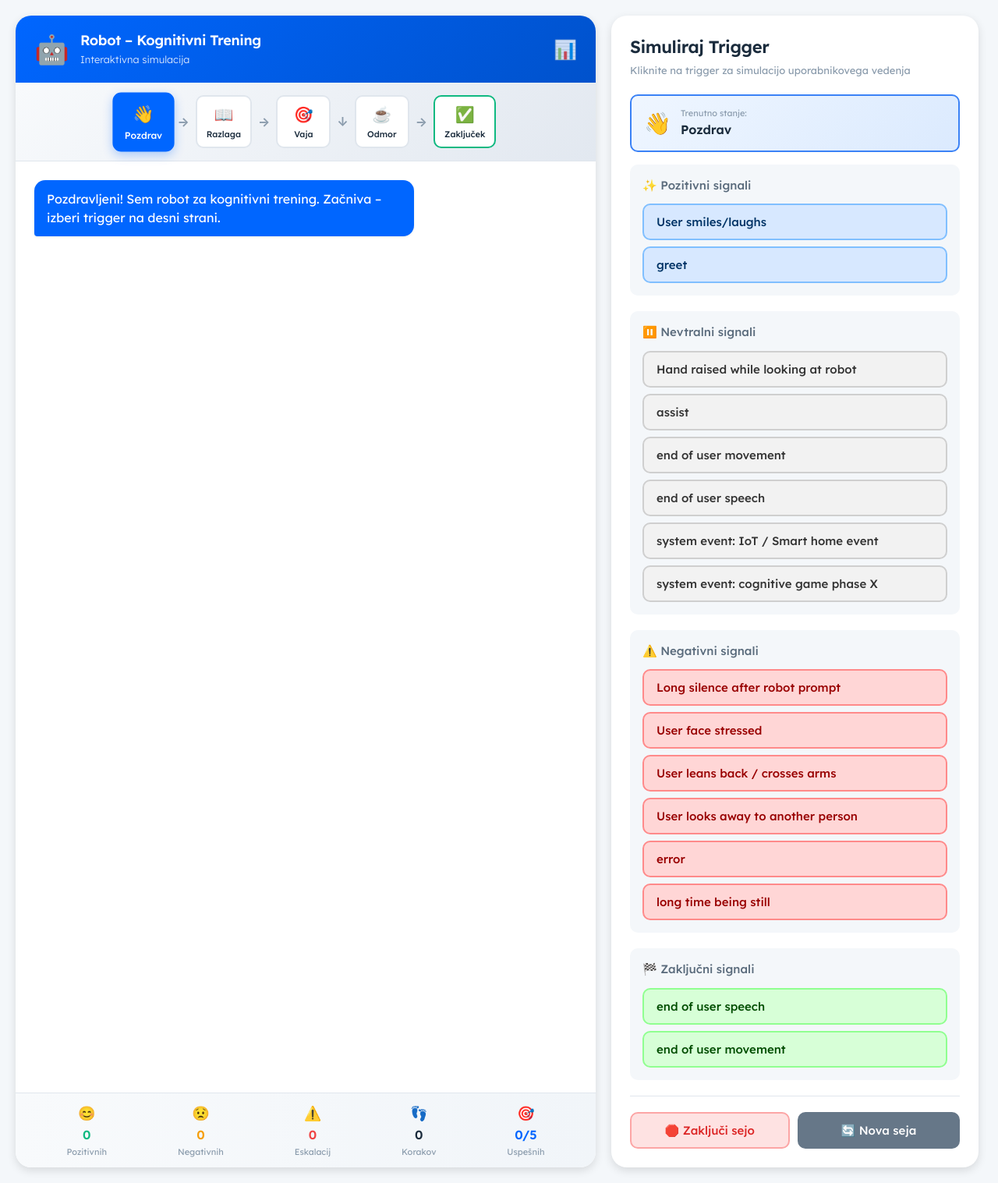
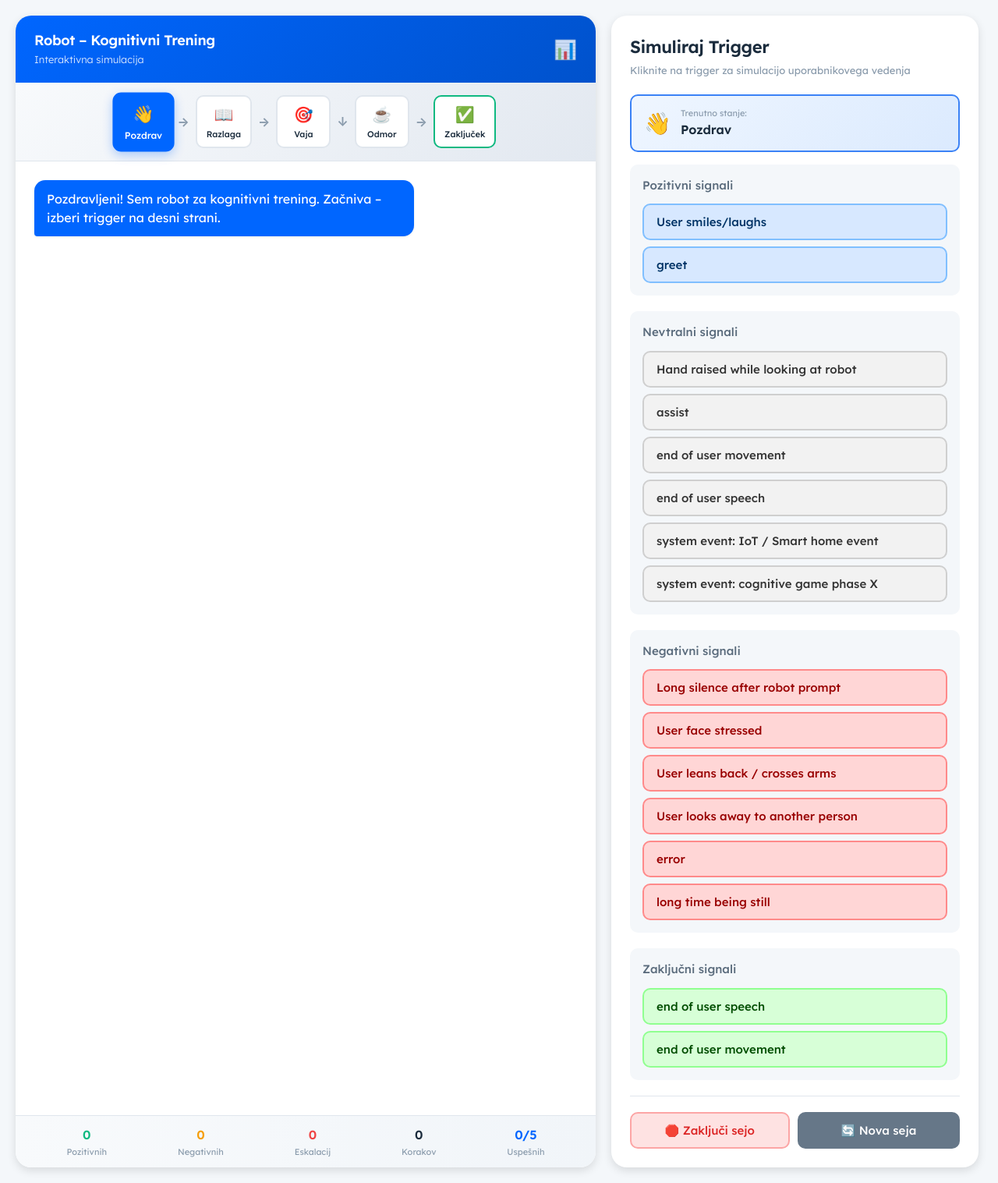
Before and after one commit to LukaRiz/RobotKoncniAvtomat, a Flask app: page / in a window 1280 px wide. Shown: the whole page at 78% size. Run offline with Flask 3, Linux system fonts and the light colour scheme.

Commit message:
fixes and bugs

```diff
--- a/templates/index.html
+++ b/templates/index.html
@@ -17,7 +17,6 @@
         <!-- LEVI DEL - CHAT OKNO -->
         <div id="chat-panel">
             <div id="chat-header">
-                <div class="header-icon">🤖</div>
                 <div class="header-text">
                     <h1>Robot – Kognitivni Trening</h1>
                     <span class="header-subtitle">Interaktivna simulacija</span>
@@ -65,27 +64,22 @@
             <!-- STATISTIKA SEJE -->
             <div id="session-stats">
                 <div class="stat-item positive">
-                    <span class="stat-icon">😊</span>
                     <span class="stat-value" id="stat-positive">{{ statistics.positive_interactions }}</span>
                     <span class="stat-label">Pozitivnih</span>
                 </div>
                 <div class="stat-item negative">
-                    <span class="stat-icon">😟</span>
                     <span class="stat-value" id="stat-negative">{{ statistics.negative_interactions }}</span>
                     <span class="stat-label">Negativnih</span>
                 </div>
                 <div class="stat-item escalation">
-                    <span class="stat-icon">⚠️</span>
                     <span class="stat-value" id="stat-escalation">{{ statistics.total_escalations }}</span>
                     <span class="stat-label">Eskalacij</span>
                 </div>
                 <div class="stat-item steps">
-                    <span class="stat-icon">👣</span>
                     <span class="stat-value" id="stat-steps">{{ statistics.step_count }}</span>
                     <span class="stat-label">Korakov</span>
                 </div>
                 <div class="stat-item success">
-                    <span class="stat-icon">🎯</span>
                     <span class="stat-value" id="stat-success">{{ statistics.success_steps }}/5</span>
                     <span class="stat-label">Uspešnih</span>
                 </div>
@@ -108,7 +102,7 @@
 
             <!-- POZITIVNI TRIGGERJI -->
             <div class="trigger-group positive">
-                <h4>✨ Pozitivni signali</h4>
+                <h4>Pozitivni signali</h4>
                 {% if triggers.positive %}
                     {% for trigger in triggers.positive %}
                     <button class="trigger-btn positive-btn" onclick="sendTrigger('{{ trigger }}')">
@@ -123,7 +117,7 @@
 
             <!-- NEVTRALNI TRIGGERJI -->
             <div class="trigger-group neutral">
-                <h4>⏸️ Nevtralni signali</h4>
+                <h4>Nevtralni signali</h4>
                 {% if triggers.neutral %}
                     {% for trigger in triggers.neutral %}
                     <button class="trigger-btn neutral-btn" onclick="sendTrigger('{{ trigger }}')">
@@ -138,7 +132,7 @@
 
             <!-- NEGATIVNI TRIGGERJI -->
             <div class="trigger-group negative">
-                <h4>⚠️ Negativni signali</h4>
+                <h4>Negativni signali</h4>
                 {% if triggers.negative %}
                     {% for trigger in triggers.negative %}
                     <button class="trigger-btn negative-btn" onclick="sendTrigger('{{ trigger }}')">
@@ -153,7 +147,7 @@
 
             <!-- ZAKLJUČNI TRIGGERJI -->
             <div class="trigger-group final">
-                <h4>🏁 Zaključni signali</h4>
+                <h4>Zaključni signali</h4>
                 {% if triggers.final %}
                     {% for trigger in triggers.final %}
                     <button class="trigger-btn final-btn" onclick="sendTrigger('{{ trigger }}')">
@@ -181,7 +175,7 @@
     <!-- Notification za END stanje z evalvacijo -->
     <div id="end-notification" class="hidden">
         <div class="notification-content evaluation-modal">
-            <h3>🎉 Seja zaključena</h3>
+            <h3>Seja zaključena</h3>
             <p id="end-reason-text">Trening je bil uspešno zaključen.</p>
 
             <div id="final-stats">
```
Also changed, not shown: core/__init__.py (line endings or trailing spaces).
